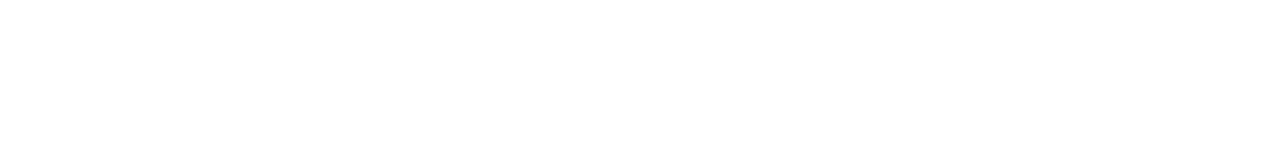
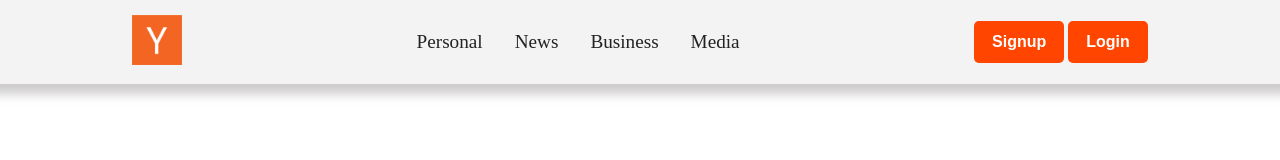
Before and after one commit to Ethicdev07/FairMoney, a plain HTML site: page index.html in a window 1280 px wide. Drawn offline with Linux system fonts and the light colour scheme.

Commit message:
files updated

```diff
--- a/index.html
+++ b/index.html
@@ -3,10 +3,31 @@
 <head>
     <meta charset="UTF-8">
     <meta name="viewport" content="width=device-width, initial-scale=1.0">
-    <title>Document</title>
+    <title>YCombinator</title>
     <link rel="stylesheet" href="./style.css">
+    <link rel="shortcut icon" href="./Images/download.png" type="image/x-icon">
 </head>
 <body>
+    <header>
+        <nav>
+            <a href="./index.html">
+                <img src="./Images/download.png" alt="" class="logo">
+            </a>
 
+
+
+            <ul>
+                <li><a href="./Otherhtmlpages/personal.html">Personal</a></li>
+                <li><a href="">News</a></li>
+                <li><a href="">Business</a></li>
+                <li><a href="">Media</a></li>
+            </ul>
+
+            <div>
+                <button class="header-btn"><a href="">Signup</a></button>
+                <button class="header-btn"><a href="">Login</a></button>
+            </div>
+        </nav>
+    </header>
 </body>
 </html>
--- a/style.css
+++ b/style.css
@@ -0,0 +1,43 @@
+*{
+    margin: 0;
+    padding: 0;
+    box-sizing: border-box;
+    list-style-type: none;
+    text-decoration: none;
+}
+header{
+    background-color: #e8e8e888;
+    box-shadow: 0px 0px 10px 10px rgba(122, 118, 118, 0.377);
+}
+nav{
+    display: flex;
+    justify-content: space-around;
+    align-items: center;
+    padding: 15px;
+}
+.logo{
+    width: 50px;
+}
+ul{
+    display: flex;
+    gap: 2em;
+}
+ul li a{
+    color: #222222;
+    font-size: 1.2em;
+}
+.header-btn{
+    padding: 12px 18px;
+    background-color: orangered;
+    border: none;
+    border-radius: 5px;
+}
+.header-btn a{
+    color: white;
+    font-size: 1.2em;
+    font-weight: 600;
+}
+.header-btn:hover{
+    background-color: rgb(156, 47, 7);
+    transform: translateY(-10px);
+}
```
Also changed, not shown: Otherhtmlpages/personal.html (added, +28 -0 lines), Othercsspages/business.css (added), Othercsspages/media.css (added), Othercsspages/personal.css (added), Otherhtmlpages/business.html (added), Otherhtmlpages/media.html (added), 1 other file.
